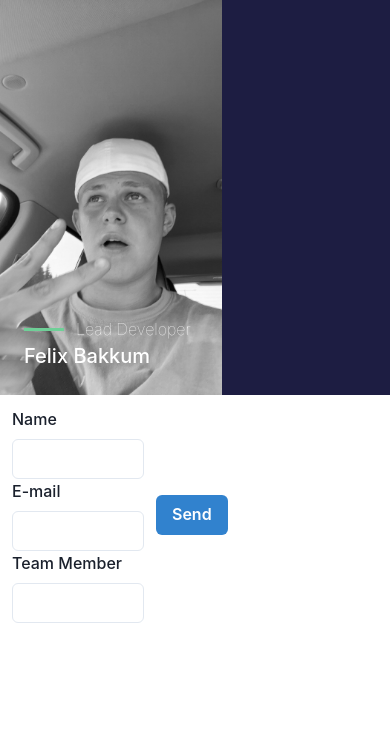
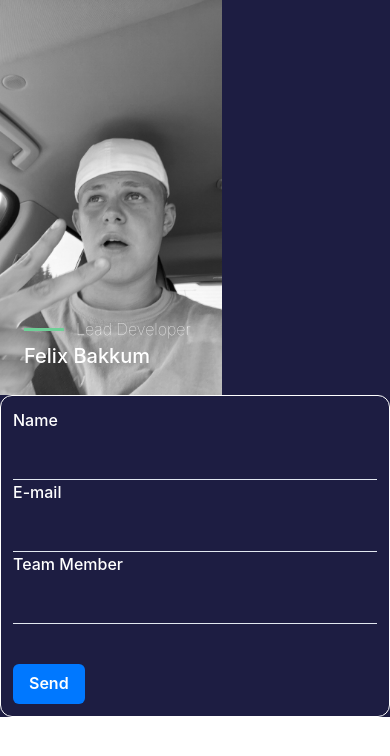
Before and after one commit to AdrianRydin/agile-portfolio, a React (Create React App) app: page / in a window 390 px wide. Shown: the top 756 px of the page. Built offline with nearby package versions, Linux system fonts and the light colour scheme; the HTML template or start-up script is replaced by a standard one.

Commit message:
Testat responsivitet

```diff
--- a/src/components/ContactForm.tsx
+++ b/src/components/ContactForm.tsx
@@ -1,19 +1,20 @@
 import { FormControl, FormLabel, Input, Button } from "@chakra-ui/react";
+import '../util/css/reusable.css'
 
 function ContactForm() {
   return (
-    <div className="contactMainDiv flex items-center">
-      <div className="formDiv flex w-2/5 p-3">
+    <div className="contactMainDiv flex justify-center items-center bg-main-blue">
+      <div className="formDiv flex justify-center items-center p-3 border-white border rounded-xl text-white w-full lg:w-4/12 md:w-8/12">
         <FormControl>
           <FormLabel>Name</FormLabel>
-          <Input type="text" />
+          <Input variant='flushed' type="text" />
           <FormLabel>E-mail</FormLabel>
-          <Input type="email" />
+          <Input variant='flushed' type="email" />
           <FormLabel>Team Member</FormLabel>
-          <Input type="text" />
+          <Input variant='flushed' type="text" />
+          <Button className="mt-10" colorScheme="messenger">Send</Button>
         </FormControl>
       </div>
-      <Button colorScheme="blue">Send</Button>
     </div>
   );
 }
```
